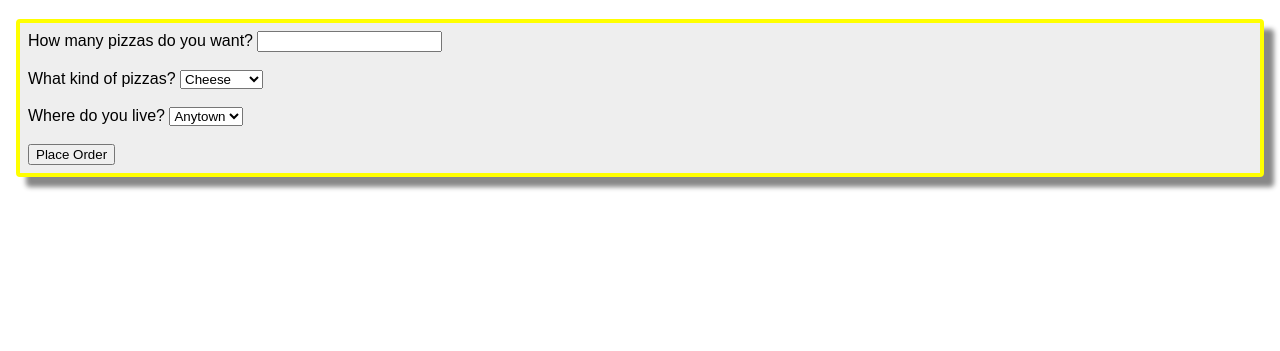
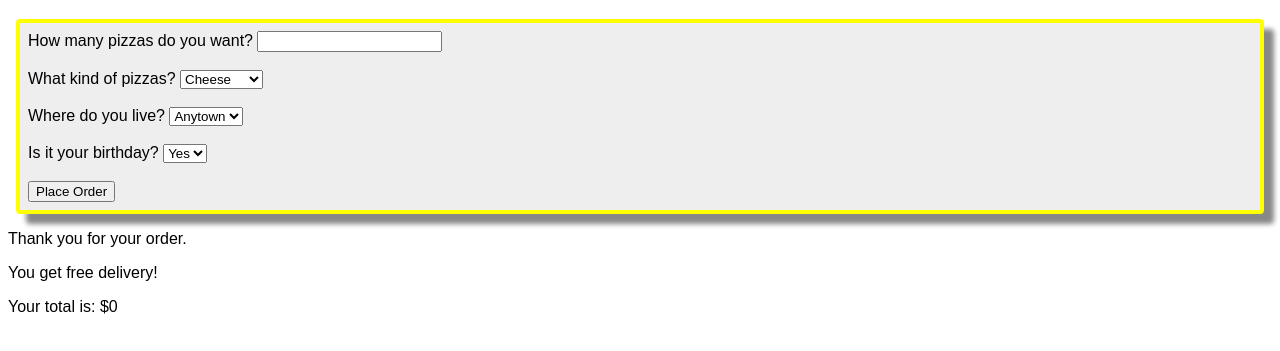
Before and after one commit to cornishcoder1/pizza_calculator-practice-, a plain HTML site: page index.html in a window 1280 px wide. Both pictures are taken after a click on the button "Place Order". Shown: the part 61-412 px from the top of the page. Drawn offline with Linux system fonts and the light colour scheme.

Commit message:
add remaining functionality

```diff
--- a/assets/script.js
+++ b/assets/script.js
@@ -1 +1,71 @@
 console.log('hello')
+
+// listen for button clicks
+document.getElementById("placeOrder").addEventListener("click", placeOrder);
+
+/**
+ * gets form values
+ * calculates prices
+ * produces output
+ */
+function placeOrder() {
+    // get form values
+    var numPizzas = document.getElementById("numPizzas").value;
+    var typePizza = document.getElementById("typePizza").value;
+    var deliveryCity = document.getElementById("deliveryCity").value;
+    var birthday = document.getElementById("birthday").value;
+
+    // get the pizza price
+    var orderPrice = calculatePrice(numPizzas, typePizza);
+
+    // get the delivery price
+    var deliveryPrice = calculateDelivery(orderPrice, deliveryCity, birthday);
+
+    // create the output
+    var theOutput = "<p>Thank you for your order.</p>";
+
+    // todo: output the delivery price, if there is one
+    if(deliveryPrice === 0) {
+        theOutput += "<p>You get free delivery!</p>";
+    } else {
+        theOutput += "<p>Your delivery cost is: $" + deliveryPrice;
+    }
+
+    theOutput += "<p>Your total is: $" + (orderPrice + deliveryPrice);
+
+    // display the output
+    document.getElementById("displayTotal").innerHTML = theOutput;
+}
+
+/**
+ * calculates pizza price
+ */
+function calculatePrice(numPizzas, typePizza) {
+    var orderPrice = Number(numPizzas) * 10;
+    var extraCharge = 0;
+
+    // todo: calculate extraCharge, if there is one.
+    if (typePizza==="supreme") {
+        extraCharge = Number(numPizzas) * 2;
+    }
+    orderPrice += extraCharge;
+    return orderPrice;
+}
+
+/**
+ * calculates delivery price
+ */
+function calculateDelivery(orderPrice, deliveryCity, birthday) {
+    var deliveryPrice = 0;
+
+    // todo: calculate delivery price, if there is one
+    if (((deliveryCity === "Anytown") && (orderPrice > 10)) ||
+            (birthday === "yes"))
+        {
+            deliveryPrice = 0;
+        }   else {
+            deliveryPrice = 5;
+        }
+
+    return deliveryPrice;
+}
--- a/index.html
+++ b/index.html
@@ -20,6 +20,7 @@
         <select id="typePizza">
             <option value="cheese">Cheese</option>
             <option value="pepperoni">Pepperoni</option>
+            <option value= "supreme">Supreme</option>
         </select>
     </label>
     <br />
@@ -27,6 +28,16 @@
     <label>Where do you live?
         <select id="deliveryCity">
             <option value="Anytown">Anytown</option>
+            <option value="Bristol">Bristol</option>
+            <option value="Bath">Bath</option>
+        </select>
+    </label>
+    <br>
+    <br>
+    <label>Is it your birthday?
+        <select id="birthday">
+            <option value="yes">Yes</option>
+            <option value="no">No</option>
         </select>
     </label>
         <br />
```
